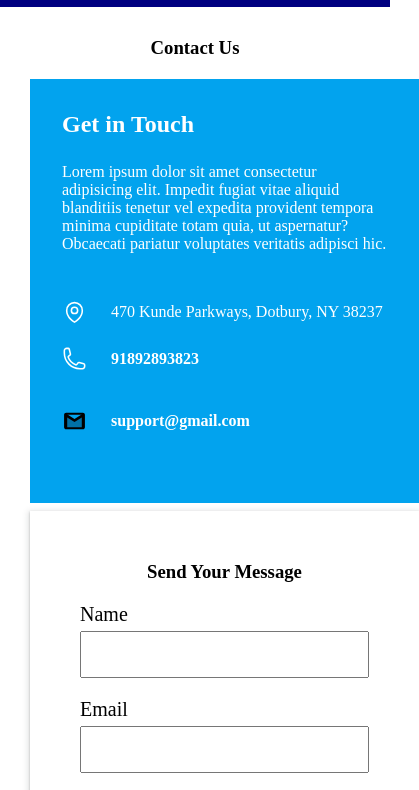
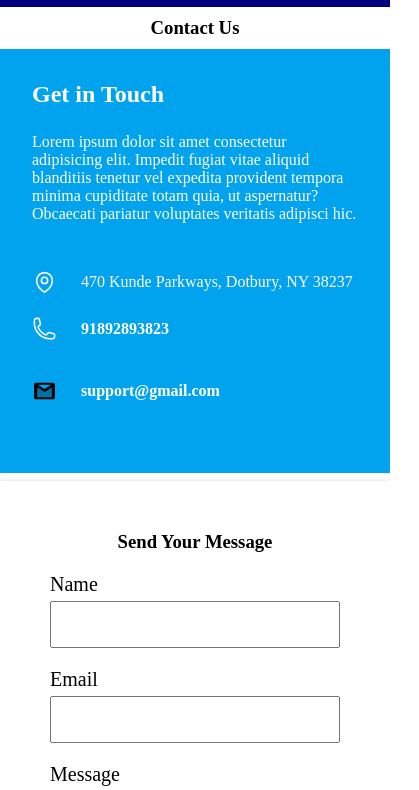
Before and after one commit to Shivamkumaryadav/college-website-project, a plain HTML site: page contact.html in a window 390 px wide. Shown: the part 40-830 px from the top of the page, 419 px wide, since content can reach past the window. Drawn offline with Linux system fonts and the light colour scheme.

Commit message:
added responsivness to contact page

```diff
--- a/css/contact.css
+++ b/css/contact.css
@@ -69,11 +69,11 @@ body{
     display : grid;
     grid-template-columns: repeat(1, 1fr);
     gap: 0.5rem;
-    padding: 10px;
+    /* padding: 10px; */
 
 }
 .contact{
-    padding: 20px;
+    /* padding: 20px; */
 }
 .contact .heading{
     text-align: center;
```
